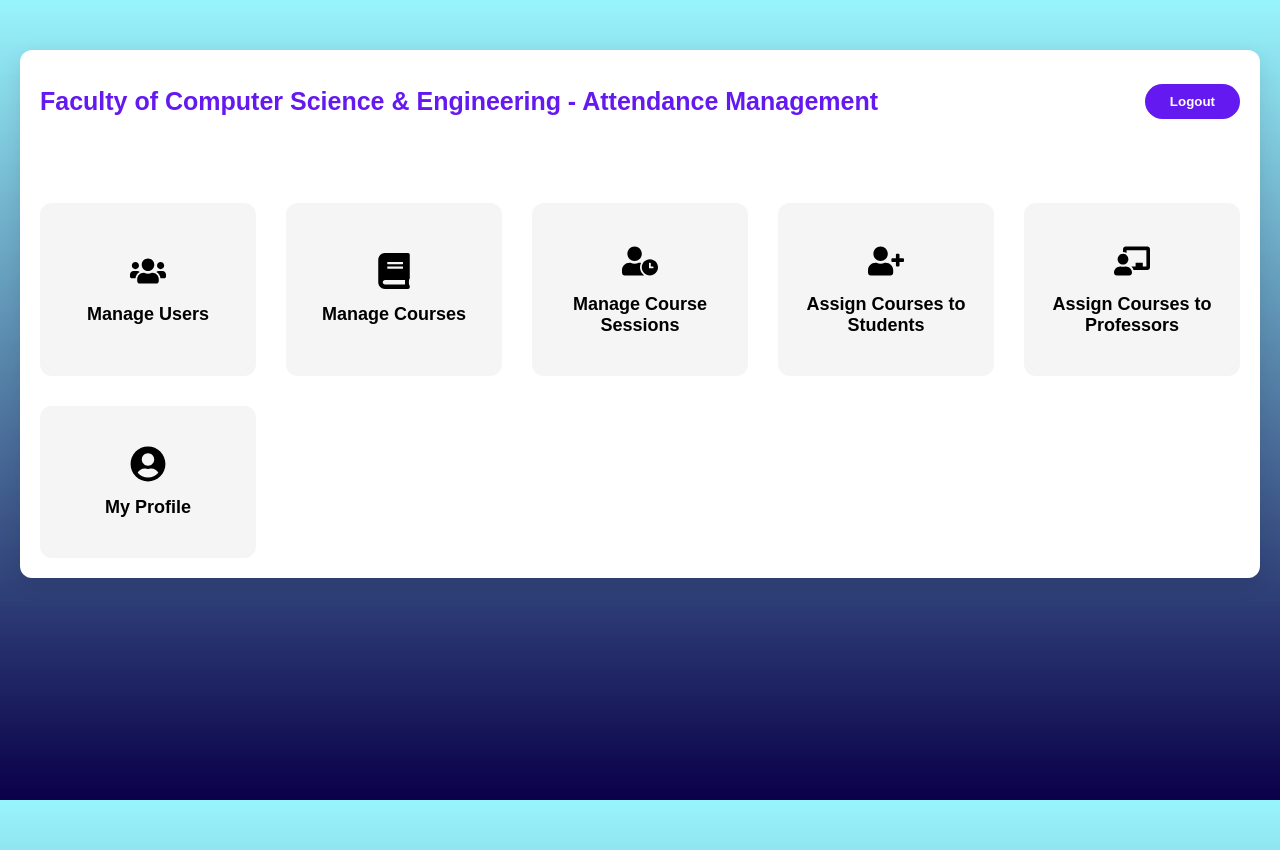
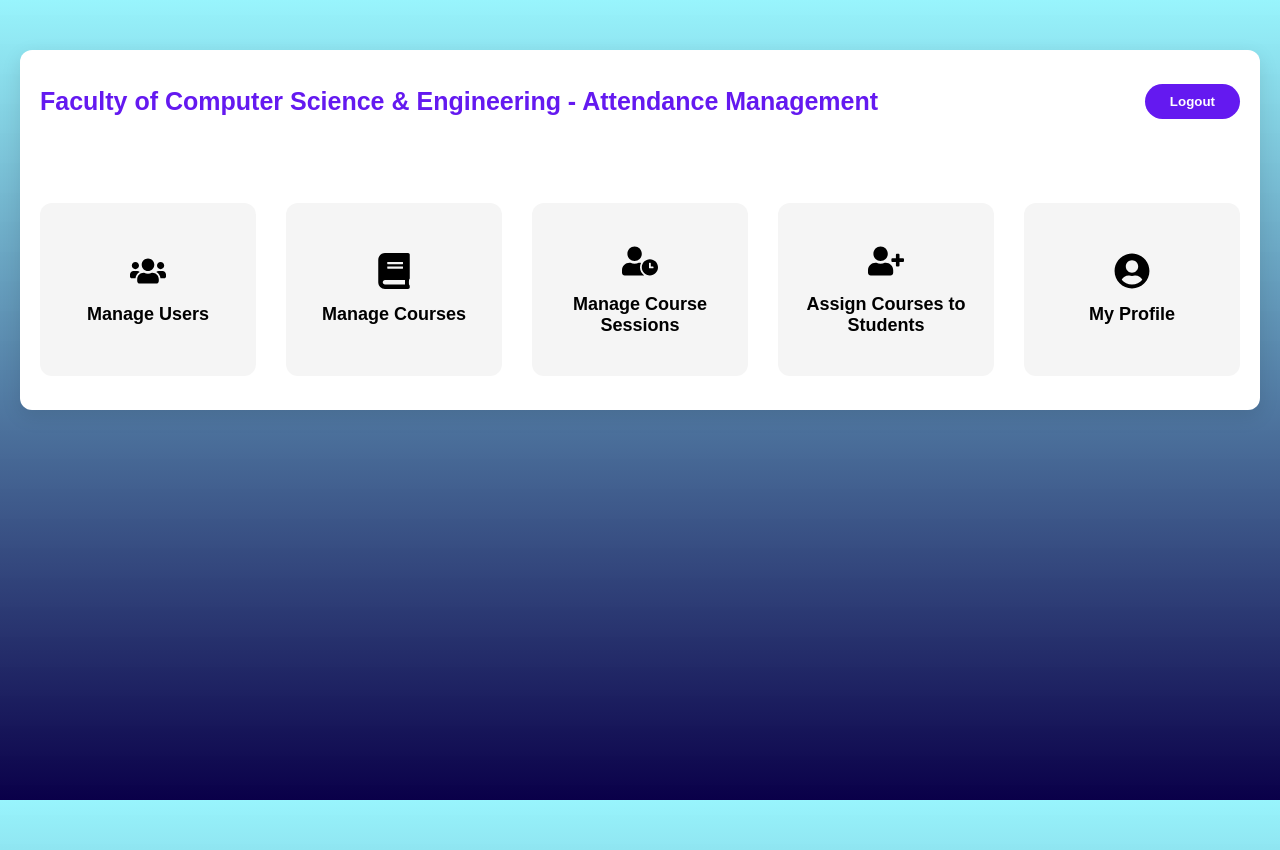
Before and after one commit to alexandrastroiu/attendance-tracker, a React (Create React App) app in the folder frontend/my-app/: page /home in a window 1280 px wide. Built offline with nearby package versions, Linux system fonts and the light colour scheme; sample sign-in values are in the browser's storage.

Commit message:
Modify admin homepage
Signed-off-by: Alexandra Stroiu <alexandra.stroiu@stud.acs.upb.ro>

```diff
--- a/frontend/my-app/src/components/HomePage/Home.jsx
+++ b/frontend/my-app/src/components/HomePage/Home.jsx
@@ -1,7 +1,7 @@
 import React from 'react';
 import { useNavigate } from 'react-router-dom';
 import './Home.css';
-import { FaBook, FaCheckCircle, FaUserClock, FaUsers, FaUserPlus, FaChalkboardTeacher, FaClipboardList, FaUserCircle } from 'react-icons/fa';
+import { FaBook, FaCheckCircle, FaUserClock, FaUsers, FaUserPlus, FaClipboardList, FaUserCircle } from 'react-icons/fa';
 
 
 const Home = () => {
@@ -74,10 +74,6 @@ const Home = () => {
         <FaUserPlus className="card-icon"/>
         Assign Courses to Students
       </div>
-      <div className="card">
-        <FaChalkboardTeacher className="card-icon"/>
-        Assign Courses to Professors
-      </div>
       <div className="card" onClick={() => navigate("/profile")}>
         <FaUserCircle className="card-icon"/>
         My Profile
```
